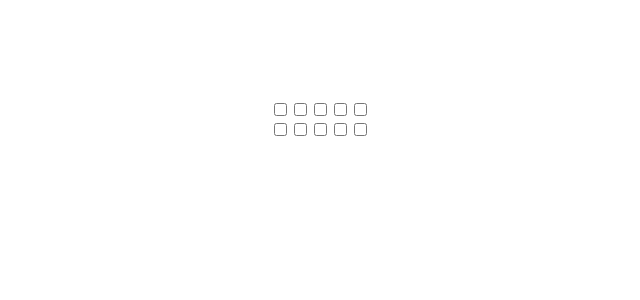
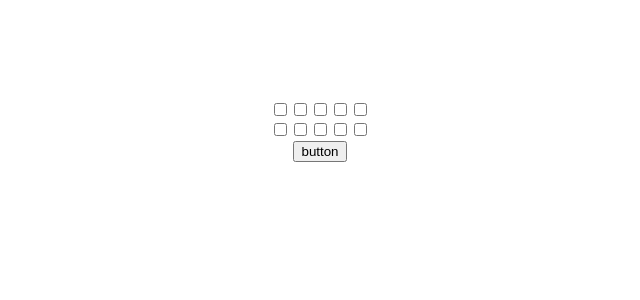
Before and after one commit to josephtownshend/checkbox-pixel-art, a React (Create React App) app: page / in a window 1280 px wide. Shown: the top 300 px of the page, without its empty margins (320-960 px from the left). Built offline with nearby package versions, Linux system fonts and the light colour scheme.

Commit message:
refactor: button mutate state fixed

```diff
--- a/src/App.js
+++ b/src/App.js
@@ -4,23 +4,28 @@ import './App.css';
 
 class App extends Component {
 
-  // state = {
-  //   checked: null
-  // }
-  //
-  // resetCheckbox = () => {
-  //   console.log(this.state);
-  //   this.setState({
-  //     checked: this.state.checked = false
-  //   });
-  //     console.log(this.state);
-  // };
+  state = {
+    checked: null
+  }
+
+  resetCheckbox = () => {
+    console.log(this.state);
+    this.setState({
+      checked: false
+    });
+      console.log(this.state);
+  };
 
   render() {
     return (
+      <React.Fragment>
       <div className="App">
         <Checkbox />
+        <button onClick={this.resetCheckbox}>button</button>
       </div>
+
+
+    </React.Fragment>
     );
   }
 }
```
